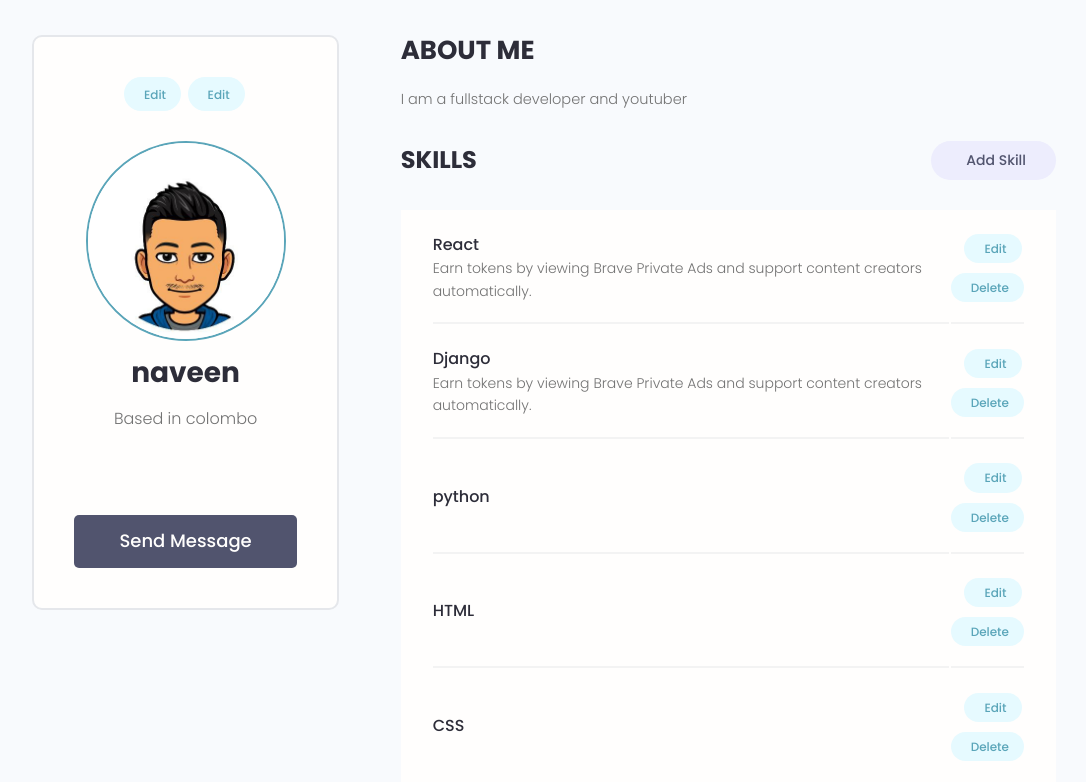
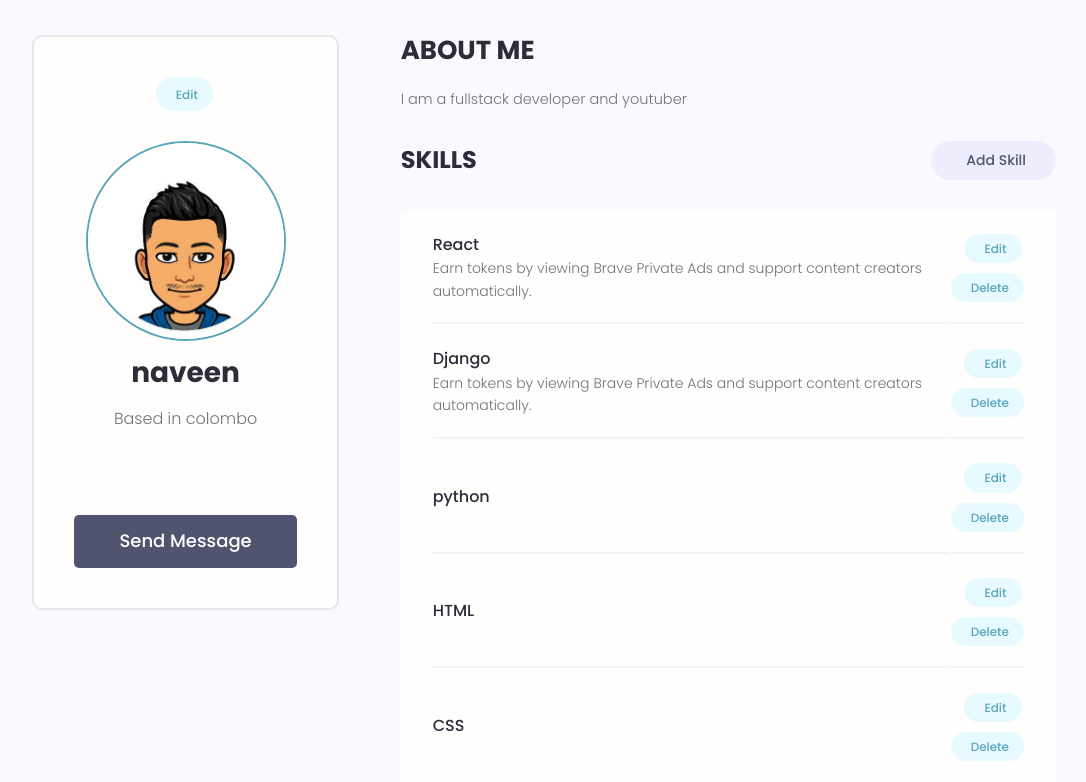
Before and after one commit to naveensanjula975/DevSearch, a Django app: page /account/ in a window 1280 px wide. Shown: the part 77-859 px from the top of the page, without its empty margins (96-1182 px from the left). Run offline with Django 4.2, Linux system fonts and the light colour scheme; a user stored in the database is signed in; data comes from the database, SQL or seed files in the repository; some libraries are stand-ins or nearby versions.

Commit message:
remove a tag

```diff
--- a/users/templates/users/account.html
+++ b/users/templates/users/account.html
@@ -8,8 +8,6 @@
         <div class="column column--1of3">
           <div class="card text-center">
             <div class="card__body dev">
-              <a class="tag tag--pill tag--main settings__btn" href="{% url 'edit-account' %}"><i class="im im-edit"></i>
-                Edit</a>
               <a class="tag tag--pill tag--main settings__btn" href="{% url 'edit-account' %}"><i class="im im-edit"></i> Edit</a>
               <img class="avatar avatar--xl dev__avatar" src="{{profile.profile_image.url}}" />
               <h2 class="dev__name">{{profile.name}}</h2>
```
